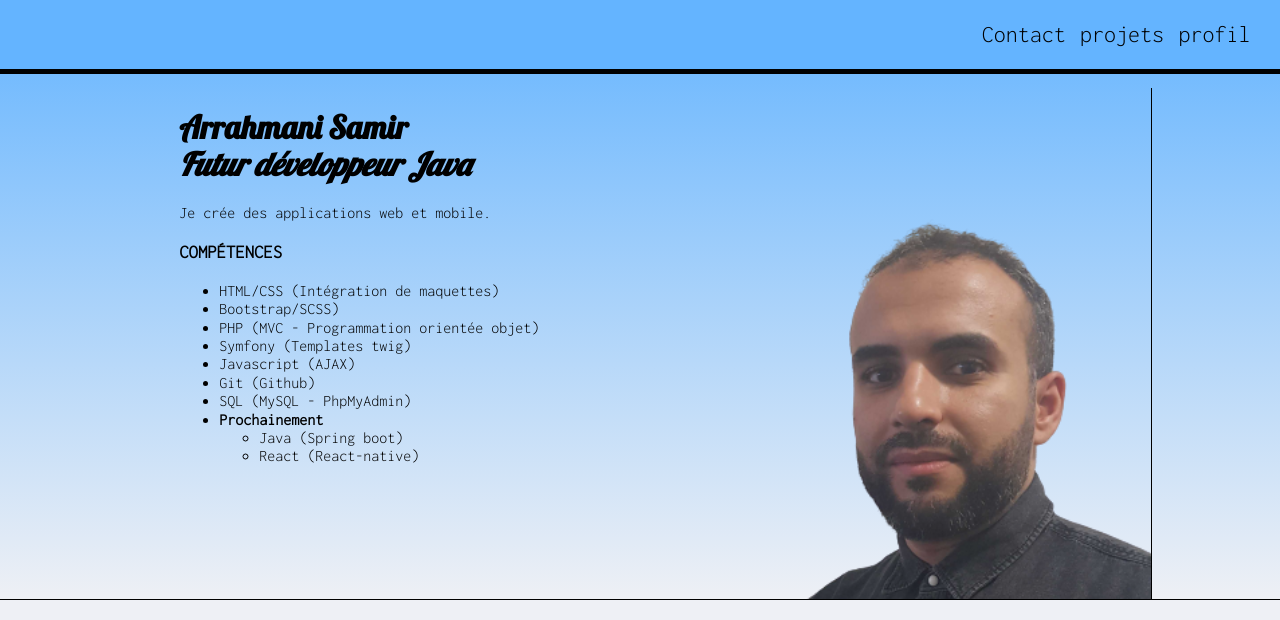
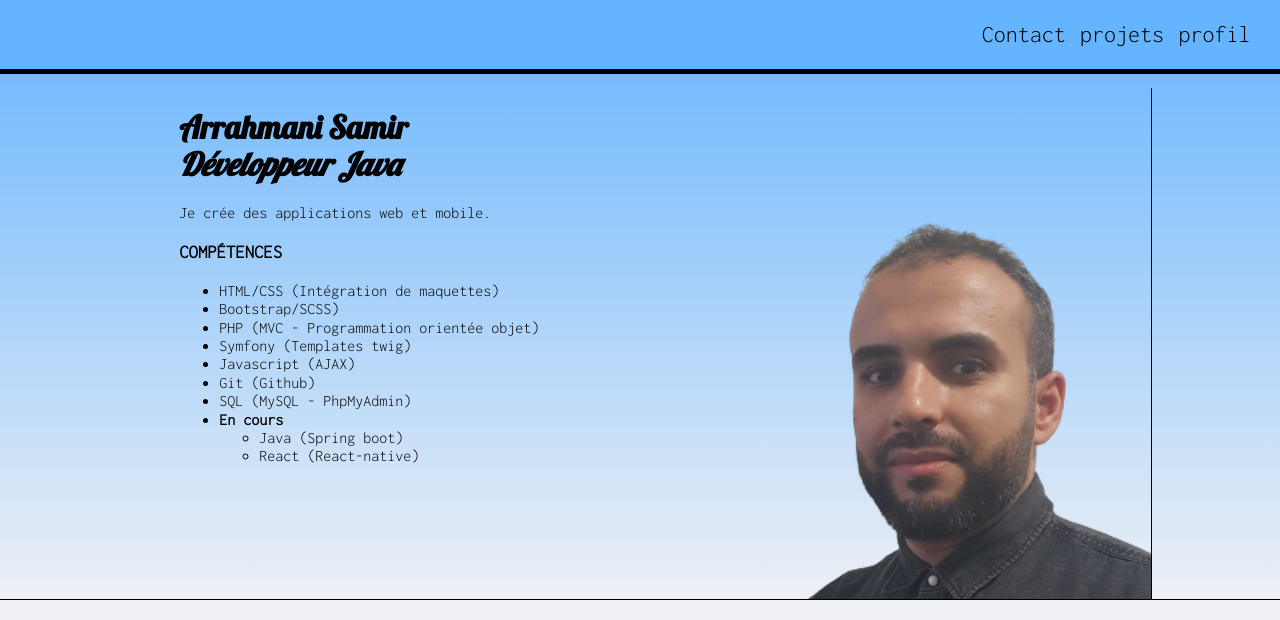
Before and after one commit to samir0067/P1_dossier, a plain HTML site: page index.html in a window 1280 px wide. Shown: the top 620 px of the page. Drawn offline with Linux system fonts and the light colour scheme; a script that the page names is missing.

Commit message:
wip change title

```diff
--- a/index.html
+++ b/index.html
@@ -18,7 +18,7 @@
 
 <section id="profil">
     <div class="titleProfil">
-        <h1>Arrahmani Samir <br> <em>Futur développeur Java</em></h1>
+        <h1>Arrahmani Samir <br> <em>Développeur Java</em></h1>
         <p> Je crée des applications web et mobile.</p>
         <h3>COMPÉTENCES</h3>
         <ul>
@@ -29,7 +29,7 @@
             <li>Javascript (AJAX)</li>
             <li>Git (Github)</li>
             <li>SQL (MySQL - PhpMyAdmin)</li>
-            <li><strong>Prochainement</strong></li>
+            <li><strong>En cours</strong></li>
             <ul>
                 <li>Java (Spring boot)</li>
                 <li>React (React-native)</li>
```
Also changed, not shown: 1 other file.
